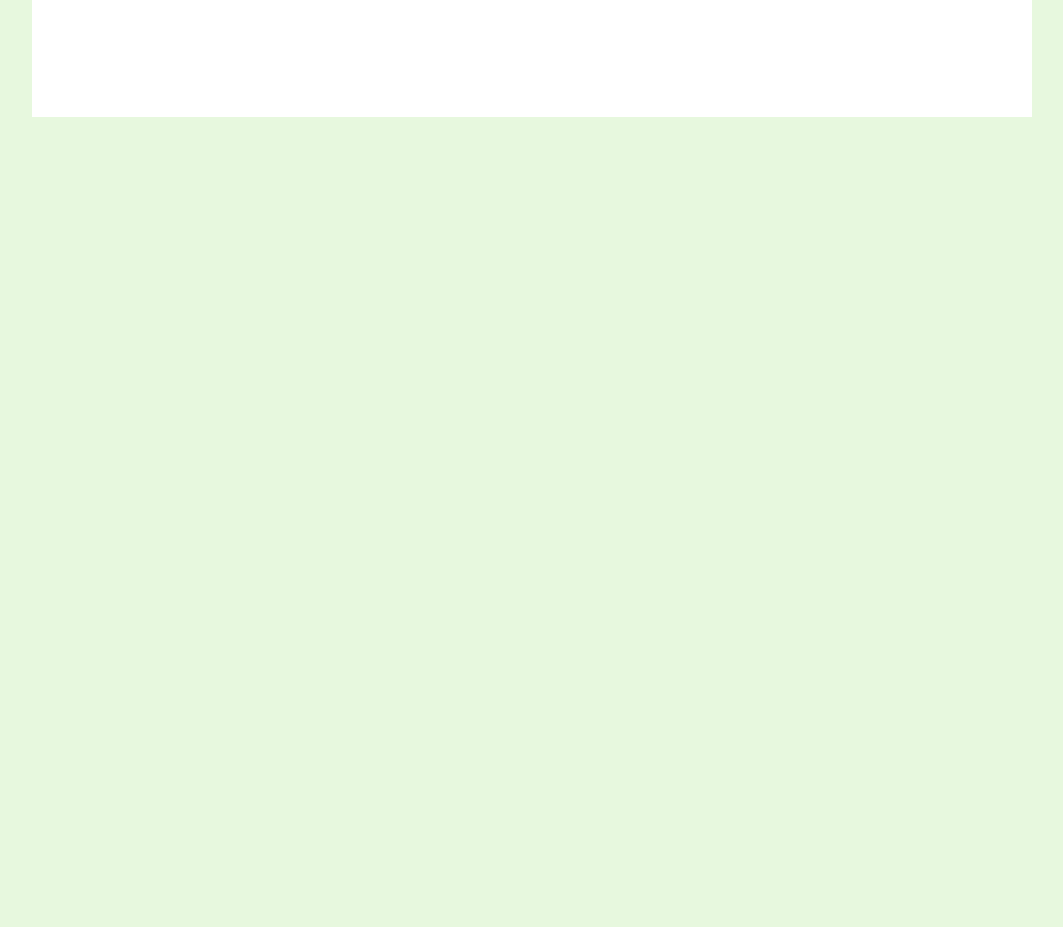
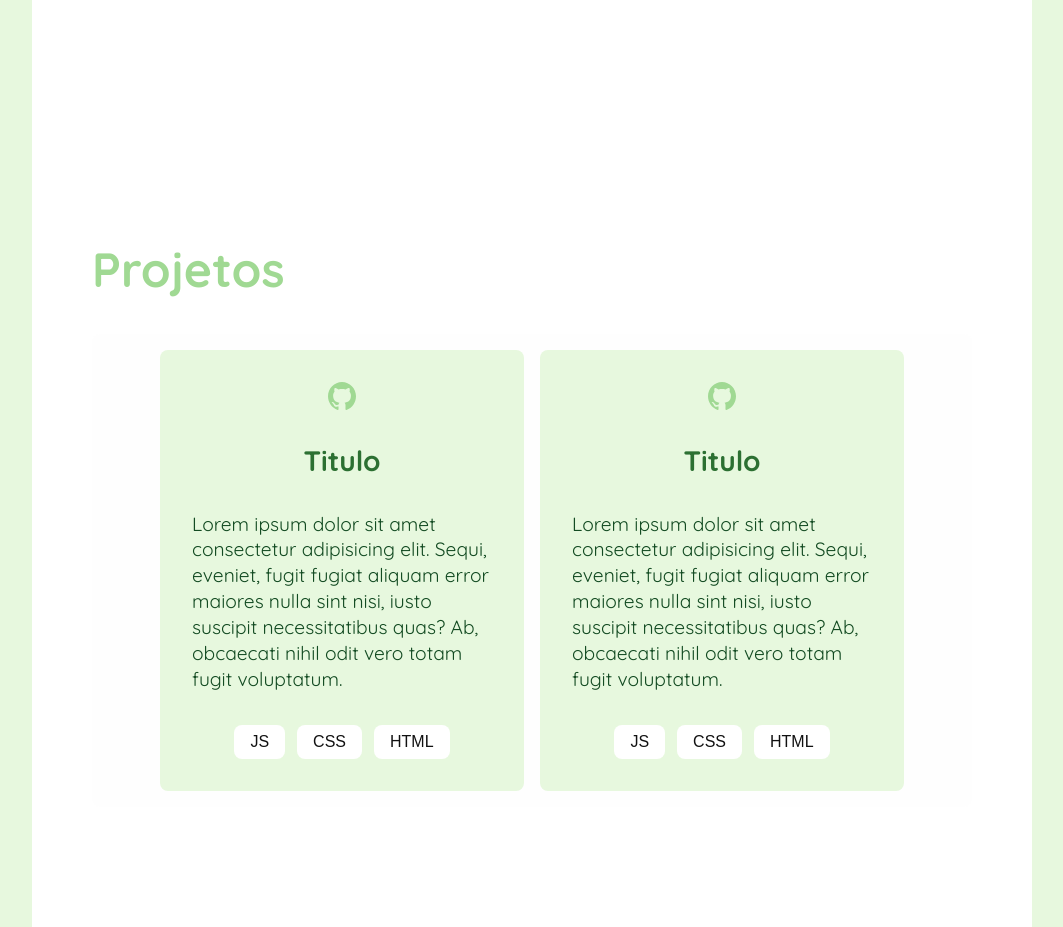
Before and after one commit to felipe-desenvolvedor/portfolio, a plain HTML site: page index.html in a window 1280 px wide. Shown: the part 1268-2195 px from the top of the page, without its empty margins (108-1171 px from the left). Before the commit the page ends 1385 px from the top, so only its background shows below. Drawn offline with Linux system fonts and the light colour scheme.

Commit message:
5-projetos

```diff
--- a/css/global/global.css
+++ b/css/global/global.css
@@ -10,6 +10,7 @@ h2,
 h3,
 h4,
 ul,
+section,
 p,
 blockquote,
 dd {
--- a/css/project/project.css
+++ b/css/project/project.css
@@ -0,0 +1,56 @@
+#projetos {
+  padding: 120px 60px;
+  display: grid;
+}
+.project-container {
+  margin-top: 32px;
+  background-color:rgba(248, 248, 248, 0.231);
+  padding: 16px 32px;
+  display: flex;
+  flex-wrap: wrap;
+  justify-content: center;
+
+  border-radius: 8px;
+  gap: 16px;
+}
+
+.card-project {
+  padding: 32px;
+  min-width: 250px;
+  max-width: 300px;
+  flex: 1;
+  display: flex;
+  gap: 32px;
+  border-radius: 8px;
+  flex-direction: column;
+  justify-content: space-between;
+  align-items: center;
+
+  background-color: var(--p-200);
+  position: relative;
+}
+
+.card-project-icons{
+    max-width: 28px;
+}
+.card-project-title {
+  font: bold 1.5rem/1.35 "Quicksand", sans-serif;
+  color: var(--p-700);
+}
+
+.card-project-body {
+  font: 400 1.2rem/1.35 "Quicksand", sans-serif;
+  color: var(--p-900);
+}
+
+.card-project-skils {
+  display: flex;
+  flex-wrap: wrap;
+  gap: 12px;
+}
+
+.card-project-skils li {
+  padding: 8px 16px;
+  background-color: white;
+  border-radius: 8px;
+}
--- a/css/styles.css
+++ b/css/styles.css
@@ -11,3 +11,4 @@ font-family: 'Quicksand', sans-serif;
 @import "./global/footer.css";
 @import "./home/home.css";
 @import "./formation/formation.css";
+@import "./project/project.css";
--- a/css/util/components.css
+++ b/css/util/components.css
@@ -20,7 +20,6 @@
   flex-direction: column;
   justify-content: space-between;
   align-items: center;
-  z-index: 15;
 
   background-color: var(--c-50);
   position: relative;
--- a/index.html
+++ b/index.html
@@ -94,5 +94,56 @@
         </div>
       </div>
     </section>
+    <section id="projetos" class="container">
+      <h2 class="font-b-x p-400">Projetos</h2>
+      <div class="project-container">
+        <div class="card-project">
+          <ul class="card-project-icons">
+            <li class="">
+              <a href=""><img src="img/Vector-1.svg" alt="" /></a>
+            </li>
+          </ul>
+          <div class="card-project-title">
+            <h3>Titulo</h3>
+          </div>
+          <div class="card-project-body">
+            <p>
+              Lorem ipsum dolor sit amet consectetur adipisicing elit. Sequi,
+              eveniet, fugit fugiat aliquam error maiores nulla sint nisi, iusto
+              suscipit necessitatibus quas? Ab, obcaecati nihil odit vero totam
+              fugit voluptatum.
+            </p>
+          </div>
+          <ul class="card-project-skils">
+            <li>JS</li>
+            <li>CSS</li>
+            <li>HTML</li>
+          </ul>
+        </div>
+        <div class="card-project">
+          <ul class="card-project-icons">
+            <li class="">
+              <a href=""><img src="img/Vector-1.svg" alt="" /></a>
+            </li>
+          </ul>
+          <div class="card-project-title">
+            <h3>Titulo</h3>
+          </div>
+          <div class="card-project-body">
+            <p>
+              Lorem ipsum dolor sit amet consectetur adipisicing elit. Sequi,
+              eveniet, fugit fugiat aliquam error maiores nulla sint nisi, iusto
+              suscipit necessitatibus quas? Ab, obcaecati nihil odit vero totam
+              fugit voluptatum.
+            </p>
+          </div>
+          <ul class="card-project-skils">
+            <li>JS</li>
+            <li>CSS</li>
+            <li>HTML</li>
+          </ul>
+        </div>
+      </div>
+    </section>
   </body>
 </html>
```
